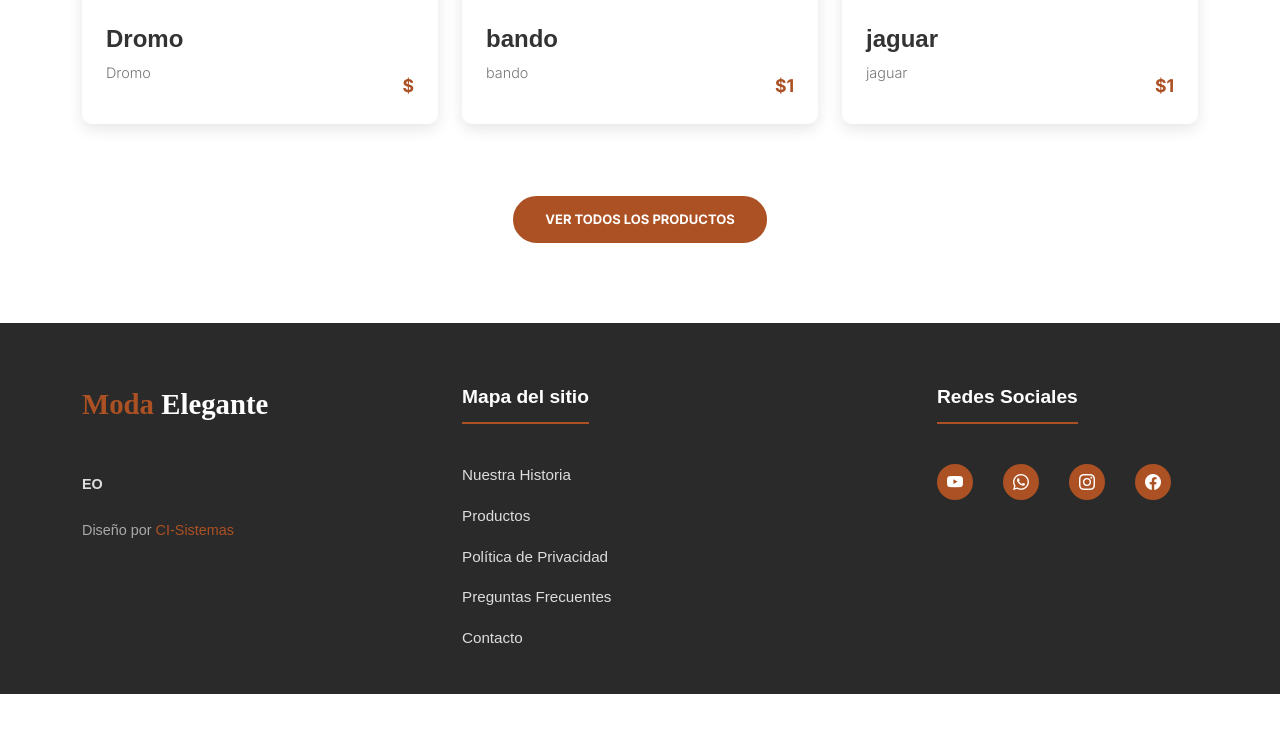
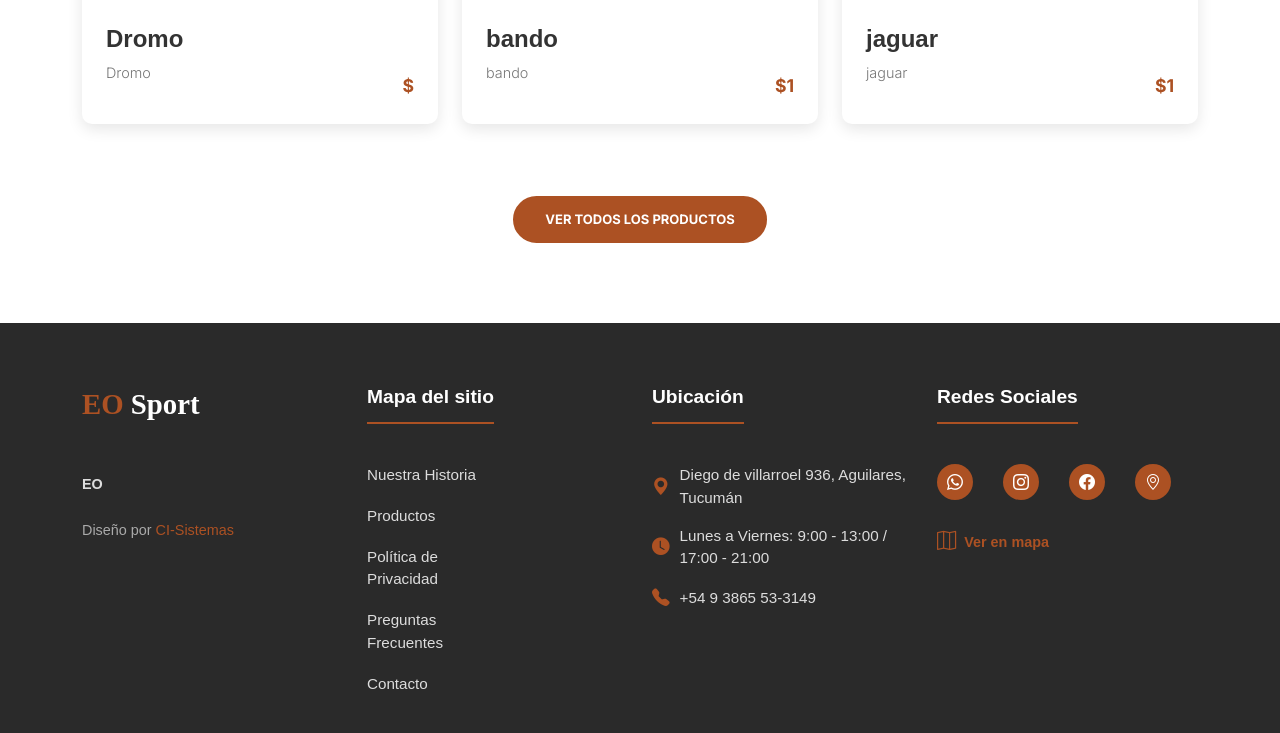
Before and after one commit to juanchehin/eo-web, a plain HTML site: page index.html in a window 1280 px wide. Shown: the part 2496-3229 px from the top of the page. Before the commit the page ends 3190 px from the top, so only its background shows below. Drawn offline with Linux system fonts and the light colour scheme.

Commit message:
modify footer

```diff
--- a/index.html
+++ b/index.html
@@ -440,7 +440,7 @@ https://juanchehin.github.io/ci/view/2127-little-fashion
 
             <div class="col-lg-3 col-10 me-auto mb-4">
                 <h4 class="mb-3" style="font-family: 'Playfair Display', serif; font-weight: 700; font-size: 1.8rem;">
-                    <a href="index.html" style="color: #ac5123; text-decoration: none;">Moda</a> <span style="color: #fff;">Elegante</span>
+                    <a href="index.html" style="color: #ac5123; text-decoration: none;">EO</a> <span style="color: #fff;">Sport</span>
                 </h4>
                 <p class="copyright-text mt-lg-5 mb-4 mb-lg-0" style="color: #aaa; font-size: 0.9rem;">
                     <strong style="color: #ddd;">EO</strong>
@@ -451,7 +451,7 @@ https://juanchehin.github.io/ci/view/2127-little-fashion
                 </p>
             </div>
 
-            <div class="col-lg-5 col-8">
+            <div class="col-lg-3 col-6">
                 <h5 class="mb-3" style="color: #fff; font-weight: 600; font-size: 1.2rem; position: relative; padding-bottom: 10px; border-bottom: 2px solid #ac5123; display: inline-block;">
                     Mapa del sitio
                 </h5>
@@ -479,16 +479,33 @@ https://juanchehin.github.io/ci/view/2127-little-fashion
                 </ul>
             </div>
 
-            <div class="col-lg-3 col-4">
+            <div class="col-lg-3 col-6">
+                <h5 class="mb-3" style="color: #fff; font-weight: 600; font-size: 1.2rem; position: relative; padding-bottom: 10px; border-bottom: 2px solid #ac5123; display: inline-block;">
+                    Ubicación
+                </h5>
+
+                <div class="mt-4">
+                    <p style="color: #ddd; margin-bottom: 15px; font-size: 0.95rem; display: flex; align-items: center;">
+                        <i class="bi-geo-alt-fill" style="color: #ac5123; margin-right: 10px; font-size: 1.1rem;"></i>
+                        Diego de villarroel 936, Aguilares, Tucumán
+                    </p>
+                    <p style="color: #ddd; margin-bottom: 15px; font-size: 0.95rem; display: flex; align-items: center;">
+                        <i class="bi-clock-fill" style="color: #ac5123; margin-right: 10px; font-size: 1.1rem;"></i>
+                        Lunes a Viernes: 9:00 - 13:00 / 17:00 - 21:00
+                    </p>
+                    <p style="color: #ddd; font-size: 0.95rem; display: flex; align-items: center;">
+                        <i class="bi-telephone-fill" style="color: #ac5123; margin-right: 10px; font-size: 1.1rem;"></i>
+                        +54 9 3865 53-3149
+                    </p>
+                </div>
+            </div>
+
+            <div class="col-lg-3 col-12 mt-lg-0 mt-4">
                 <h5 class="mb-3" style="color: #fff; font-weight: 600; font-size: 1.2rem; position: relative; padding-bottom: 10px; border-bottom: 2px solid #ac5123; display: inline-block;">
                     Redes Sociales
                 </h5>
 
                 <ul class="social-icon" style="list-style: none; padding-left: 0; margin-top: 20px; display: flex; gap: 15px;">
-                    <li>
-                        <a href="https://wa.me/+54 9 3865 53-3149?text=Hola%2C%20quiero%20más%20información%20sobre%20sus%20productos" class="social-icon-link bi-youtube" style="color: #fff; background-color: #ac5123; width: 36px; height: 36px; border-radius: 50%; display: flex; align-items: center; justify-content: center; text-decoration: none; transition: all 0.3s;"></a>
-                    </li>
-
                     <li>
                         <a href="https://wa.me/+54 9 3865 53-3149?text=Hola%2C%20quiero%20más%20información%20sobre%20sus%20productos" class="social-icon-link bi-whatsapp" style="color: #fff; background-color: #ac5123; width: 36px; height: 36px; border-radius: 50%; display: flex; align-items: center; justify-content: center; text-decoration: none; transition: all 0.3s;"></a>
                     </li>
@@ -500,7 +517,17 @@ https://juanchehin.github.io/ci/view/2127-little-fashion
                     <li>
                         <a href="https://www.facebook.com/EOSportAguilaresTucuman" class="social-icon-link bi-facebook" style="color: #fff; background-color: #ac5123; width: 36px; height: 36px; border-radius: 50%; display: flex; align-items: center; justify-content: center; text-decoration: none; transition: all 0.3s;"></a>
                     </li>
+
+                    <li>
+                        <a href="#" class="social-icon-link bi-geo-alt" style="color: #fff; background-color: #ac5123; width: 36px; height: 36px; border-radius: 50%; display: flex; align-items: center; justify-content: center; text-decoration: none; transition: all 0.3s;"></a>
+                    </li>
                 </ul>
+
+                <div class="mt-4">
+                    <a href="https://maps.app.goo.gl/Uuj1ZaSVWdZewE4B7" target="_blank" style="color: #ac5123; text-decoration: none; font-weight: 600; font-size: 0.9rem; display: inline-flex; align-items: center;">
+                        <i class="bi-map me-2" style="font-size: 1.2rem;"></i> Ver en mapa
+                    </a>
+                </div>
             </div>
 
         </div>
```
